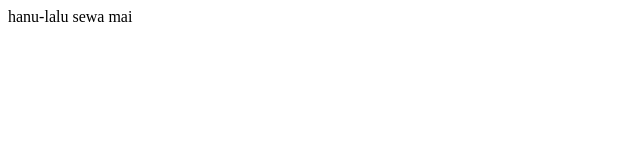
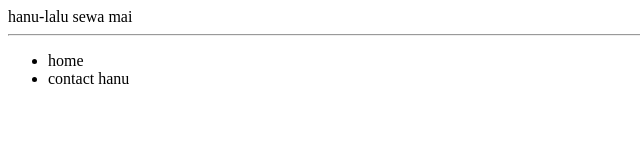
Before and after one commit to Utkarshclassy/Hanu-lalu, a plain HTML site: page Index.html in a window 1280 px wide. Shown: the whole page, without its empty margins (0-640 px from the left). Drawn offline with Linux system fonts and the light colour scheme.

Commit message:
Update Index.html

```diff
--- a/Index.html
+++ b/Index.html
@@ -1,2 +1,34 @@
 <! Docktype html>
 <head><tittle>hanu-lalu sewa mai</tittle>
+</head>
+<body>
+<header>
+       <div>
+<hr>
+<ul>
+<li>home</li>
+<li>contact hanu</li>
+
+
+
+
+
+<div>
+
+
+
+
+
+
+
+
+
+
+
+
+
+
+
+
+
+</body>
```
